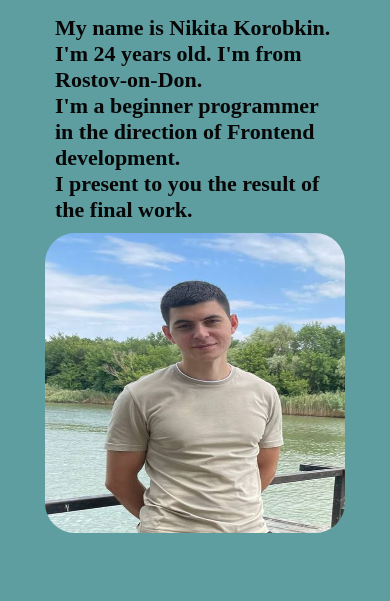
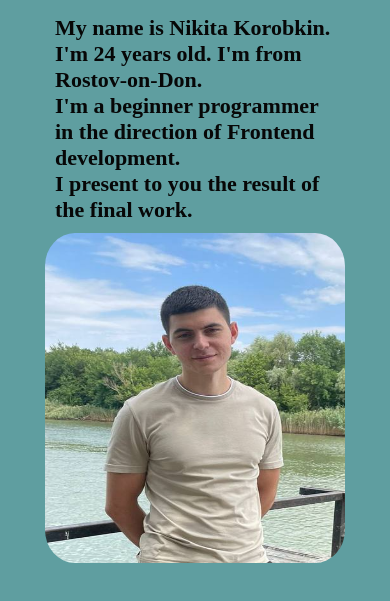
Before and after one commit to 12Nikita09/finalWork, a plain HTML site: page index.html in a window 390 px wide. Shown: the part 95-696 px from the top of the page. Drawn offline with Linux system fonts and the light colour scheme.

Commit message:
all ready

```diff
--- a/style/contacts.css
+++ b/style/contacts.css
@@ -105,8 +105,7 @@
     line-height: normal;
   }
 .main{
-  display: flex;
-  margin: 130px auto;
+  margin: 100px 0 0 0;
 }
 .contact{
   display: flex;
@@ -266,9 +265,13 @@
     border: 2px solid rgb(78, 5, 5);
     background: rgb(112, 150, 221);
     border-radius: 15px;
+    padding: 5px;
   }
   .contactItem{
     max-width: 280px;
     font-size: 19px;
+    display: flex;
+    flex-direction: column;
+    align-items: flex-start;
   }
 }
--- a/style/style.css
+++ b/style/style.css
@@ -293,6 +293,7 @@ p {
   }
   .imgFace{
     width: 300px;
-    height: 300px;
+    height: 330px;
+    margin-bottom: 25px;
   }
 }
```
